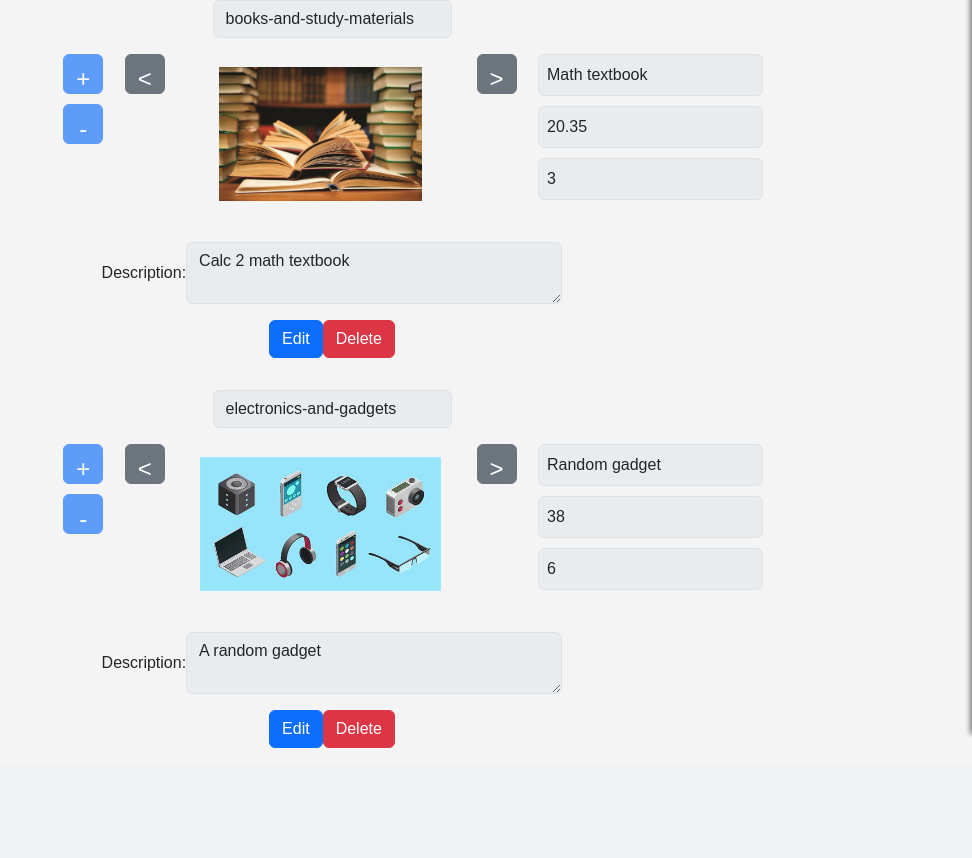
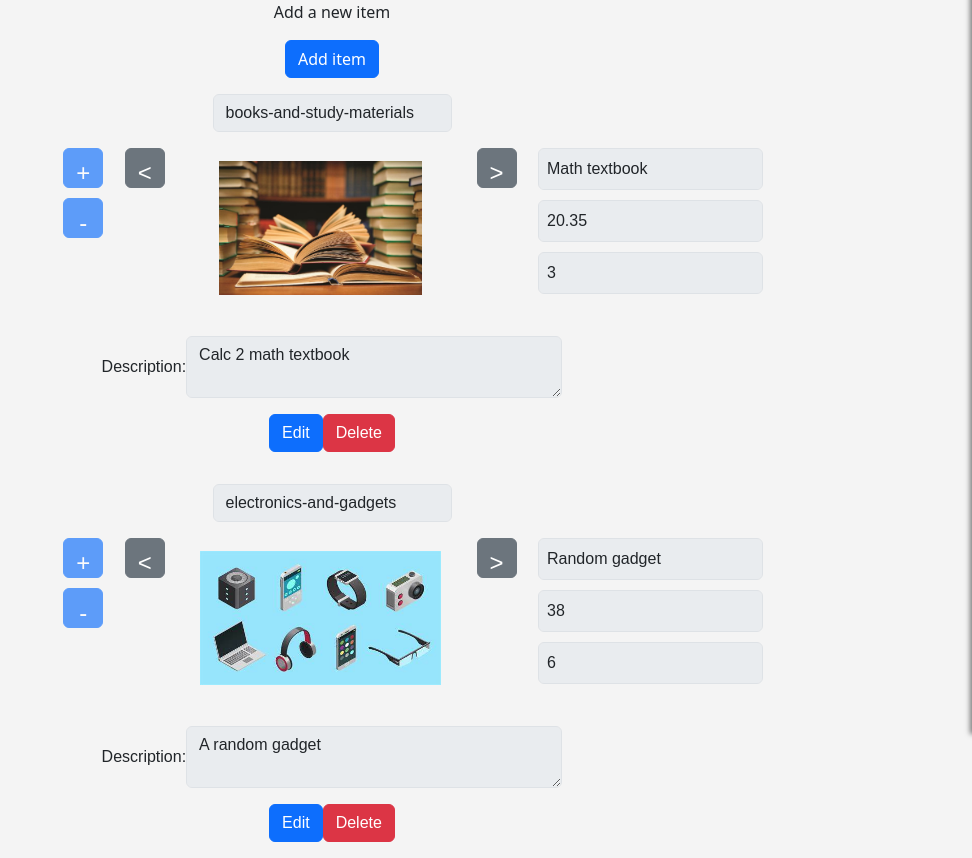
Before and after one commit to sofirij/UNB-STORE-V2, a Flask app: page /inventory in a window 1280 px wide. Shown: the part 66-924 px from the top of the page, without its empty margins (308-1280 px from the left). Before the commit the page ends 814 px from the top, so only its background shows below. Run offline with Flask 3, Linux system fonts and the light colour scheme; a user stored in the database is signed in; data comes from the database, SQL or seed files in the repository; both versions use the stored data as it was after the commit.

Commit message:
Inventory page is fully functional

```diff
--- a/app.py
+++ b/app.py
@@ -94,7 +94,7 @@ def inventory():
     inventory = getUserInventory(user_id)
     item_ids = getItemIds(user_id)
     inventory = zip(inventory, item_ids)
-    return render_template("inventory.html", inventory=inventory, filenames=INVENTORY_FILENAMES)
+    return render_template("inventory.html", inventory=inventory, filenames=CATEGORIES, isEmpty=item_ids == [])
 
 @app.route("/inventory/update/<int:item_id>", methods=["PUT"])
 @login_required
@@ -193,10 +193,9 @@ def addInventory():
         image.save(os.path.join('static', 'inventory-pics', f'user-{user_id}', filename))
     return jsonify({"successful": True})
 
-@app.route("/test", methods=["GET"])
-def test():
-    inventory = [1, 2, 3, 4]
-    return render_template("test.html", inventory=inventory)
+@app.route("/api/categories", methods=["GET"])
+def getCategories():
+    return jsonify({"categories":CATEGORIES, "successful": True})
 
 if __name__ == "__main__":
     app.run(debug=True, host='0.0.0.0', port=5000)
--- a/functions.py
+++ b/functions.py
@@ -7,8 +7,8 @@ import os
 import uuid
 from PIL import Image
 
-# List of valid inventory filenames
-INVENTORY_FILENAMES = ["books-and-study-materials", "clothing-and-accessories", "electronics-and-gadgets", "furniture-and-home-essentials", "miscellaneous", "services", "sports-and-fitness", "transportation-and-mobility"]
+# List of valid categories
+CATEGORIES = ["books-and-study-materials", "clothing-and-accessories", "electronics-and-gadgets", "furniture-and-home-essentials", "miscellaneous", "services", "sports-and-fitness", "transportation-and-mobility"]
 
 # List of valid image extensions
 ALLOWED_EXTENSIONS = ["jpg", "jpeg", "png", "gif"]
--- a/static/js/inventory.js
+++ b/static/js/inventory.js
@@ -211,10 +211,22 @@ document.addEventListener("DOMContentLoaded", function() {
         return true;
     }
 
+    // Attach event listeners to all dynamic elements
+    function attachEventListeners() {
+        const uploadButtons = document.querySelectorAll("[id^='upload-button-']");
+        const removeButtons = document.querySelectorAll("[id^='remove-button-']");
+        const imageInputs = document.querySelectorAll("[id^='item-image-']");
+        const editButtons = document.querySelectorAll("[id^='edit-']");
+        const saveButtons = document.querySelectorAll("[id^='save-']");
+        const cancelButtons = document.querySelectorAll("[id^='cancel-']");
+        const leftArrowButtons = document.querySelectorAll("[id^='left-arrow-']");
+        const rightArrowButtons = document.querySelectorAll("[id^='right-arrow-']");
+        const deleteButtons = document.querySelectorAll("[id^='delete-']");
+        const addItemButton = document.getElementById("add-item");
+        const newItemForm = document.getElementById("inventory-form-0");
 
-    // Add event listeners for all dynamic elements
         // for the upload button
-    document.querySelectorAll("[id^='upload-button-']").forEach(function(button) {
+        uploadButtons.forEach(function(button) {
             button.addEventListener("click", function() {
                 const itemId = button.id.split("-")[2];
                 document.getElementById(`item-image-${itemId}`).click();
@@ -222,7 +234,7 @@ document.addEventListener("DOMContentLoaded", function() {
         });
 
         // for the remove image button
-    document.querySelectorAll("[id^='remove-button-']").forEach(function(button) {
+        removeButtons.forEach(function(button) {
             button.addEventListener("click", function() {
                 const itemId = button.id.split('-')[2];
                 if (images[itemId].length > 0)
@@ -240,27 +252,27 @@ document.addEventListener("DOMContentLoaded", function() {
         });
 
         // for when the file input is changed
-    document.querySelectorAll("[id^='item-image-']").forEach(function(input) {
+        imageInputs.forEach(function(input) {
             input.addEventListener("change", handleImageUpload);
         });
 
         // for the edit button
-    document.querySelectorAll("[id^='edit-']").forEach(function(button) {
+        editButtons.forEach(function(button) {
             button.addEventListener("click", handleEditButtonClick);
         });
 
         //for the save button
-    document.querySelectorAll("[id^='save-']").forEach(function(button) {
+        saveButtons.forEach(function(button) {
             button.addEventListener("click", handleSaveButtonClick);
         });
 
         // for the cancel button
-    document.querySelectorAll("[id^='cancel-']").forEach(function(button) {
+        cancelButtons.forEach(function(button) {
             button.addEventListener("click", handleCancelButtonClick);
         });
 
         // for the left arrow button
-    document.querySelectorAll("[id^='left-arrow-']").forEach(function(button) {
+        leftArrowButtons.forEach(function(button) {
             button.addEventListener("click", function() {
                 console.log("Left arrow clicked");
                 const itemId = button.id.split('-')[2];;
@@ -272,7 +284,7 @@ document.addEventListener("DOMContentLoaded", function() {
         });
 
         // for the right arrow button
-    document.querySelectorAll("[id^='right-arrow-']").forEach(function(button) {
+        rightArrowButtons.forEach(function(button) {
             button.addEventListener("click", function() {
                 console.log("Right arrow clicked");
                 const itemId = button.id.split('-')[2];
@@ -284,12 +296,86 @@ document.addEventListener("DOMContentLoaded", function() {
         });
 
         // for the delete button
-    document.querySelectorAll("[id^='delete-']").forEach(function(button) {
+        deleteButtons.forEach(function(button) {
             button.addEventListener("click", handleDeleteButtonClick)
         });
 
+        // to show the new form when the add new item button is clicked
+        if (addItemButton) {
+            addItemButton.addEventListener("click", function() {
+                console.log("Add new item button clicked");
+                const main = document.getElementById("main");
+                let categories;
+
+                // make AJAX request to get the categories
+                fetch('/api/categories', {
+                    method: 'GET',
+                })
+                .then(response => response.json())
+                .then(data => {
+                    console.log('Success:', data);
+                    categories = data.categories.map(category => `<option value="${category}">${category}</option>`).join("");
+
+                    // add the new item form to the page
+                    const itemFormToAdd = `<form id="inventory-form-0" action="/inventory/add" method="POST" enctype="multipart/form-data" data-image-sources="[]">
+                    <div class="item-container mb-3">
+                        <div class="category-container mb-3">
+                            <select class="form-control mx-auto w-auto" id="categories-0" name="categories-0" required>
+                                <option value="" disabled selected>Select item category</option>
+                                ${categories}
+                            </select>
+                        </div>
+                        <div class="item-info mb-3">
+                            <div class="image-upload mb-3">
+                                <button type="button" id="upload-button-0" class="btn btn-primary">+</button>
+                                <button type="button" id="remove-button-0" class="btn btn-primary">-</button>
+                            </div>
+
+                            <div class="image-slide">
+                                <button type="button" id="left-arrow-0" class="btn btn-secondary">&lt;</button>
+                            </div>
+
+                            <div class="item-info-image mb-3">
+                                <img id="item-image-preview-0" src="static/inventory-pics/default/no-image.png" alt="placeholder" style="margin-top: 10px;">
+                                <input type="file" id="item-image-0" name="item-image-0" accept="image/*" style="display: none;" multiple>
+                            </div>
+
+                            <div class="image-slide">
+                                <button type="button" id="right-arrow-0" class="btn btn-secondary">&gt;</button>
+                            </div>
+
+                            <div class="item-info-text mb-3">
+                                <input class="form-control mx-auto w-auto" type="text" required id="item-name-0" name="item-name-0" placeholder="Item name">
+                                <input class="form-control mx-auto w-auto" type="text" required id="item-price-0" name="item-price-0" placeholder="Item price">
+                                <input class="form-control mx-auto w-auto" type="number" required id="item-quantity-0" name="item-quantity-0"  placeholder="Item quantity">
+                            </div>
+                        </div>
+                        <div class="item-description mb-3">
+                            <label for="item-description-0">Description:</label>
+                            <textarea class="form-control mx-auto w-auto" required id="item-description-0" name="item-description-0" rows="2" cols="50"></textarea>
+                        </div>
+                        <div class="options-container mb-3">
+                            <button id="add-0" name="add-0" type="submit" class="btn btn-primary">Add item</button>
+                        </div>
+                    </div>
+                </form>`;
+                main.insertAdjacentHTML("beforeend", itemFormToAdd);
+
+                itemId = 0;
+                images[itemId] = [];
+                currentIndex[itemId] = -1;
+                displayImage(images[itemId], currentIndex[itemId], document.getElementById(`item-image-preview-${itemId}`));
+                attachEventListeners();
+                })
+                .catch((error) => {
+                    console.error('Error:', error);
+                });
+            });
+        }
+
         // for the add new item button
-    document.getElementById("inventory-form-0").addEventListener("submit", function (event) {
+        if (newItemForm) {
+            newItemForm.addEventListener("submit", function (event) {
                 event.preventDefault();
                 const form = event.target;
                 const itemId = form.id.split('-')[2];
@@ -317,5 +403,8 @@ document.addEventListener("DOMContentLoaded", function() {
                     console.error('Error:', error);
                 });
             });
+        }
+    }
 
+    attachEventListeners();
 });
--- a/templates/inventory.html
+++ b/templates/inventory.html
@@ -4,6 +4,15 @@
 
 {% block link %}
     <link href="{{ url_for('static', filename='css/inventory.css')}}" rel="stylesheet">
+{% endblock %}
+
+{% block add %}
+    {% if not isEmpty %}
+        <div class="mb-3" align="center">
+            <p>Add a new item</p>
+            <button type="button" id="add-item" class="btn btn-primary">Add item</button>
+        </div>
+    {% endif %}
 {% endblock %}
 
 {% block main %}
@@ -67,7 +76,9 @@
                 </div>
             </form>
         {% else %}
-            <p>Add your first item</p>
+            <div class="mb-3" align="center">
+                <p>Add your first item</p>
+            </div>
 
             <form id="inventory-form-0" action="/inventory/add" method="POST" enctype="multipart/form-data" data-image-sources="[]">
                 <div class="item-container mb-3">
--- a/templates/layout.html
+++ b/templates/layout.html
@@ -40,6 +40,7 @@
                 </div>
             </div>
         </nav>
+        {% block add %}{% endblock %}
 
         {% if session["user_id"] %}
             <div class="sidebar" id="sidebar">
@@ -56,7 +57,7 @@
             </div>
         {% endif %}
 
-        <main>
+        <main id="main">
             {% block main %}{% endblock %}
         </main>
 
```
Also changed, not shown: templates/test.html (deleted, +0 -16 lines), app.db, static/inventory-pics/user-5/25-24bf2a28-3d60-4dde-b52b-dc114e02e26f.png (deleted), static/inventory-pics/user-5/25-93d7d0dc-227e-4f12-9f4f-cfc692c72431.png (deleted), static/inventory-pics/user-5/25-eab2a5ce-4f47-4d05-88db-cb4ff16d2392.png (deleted), static/inventory-pics/user-5/27-2712e886-ea98-4abf-aabf-3a0e49461998.png (added), static/inventory-pics/user-5/28-501651fa-b1b4-46c1-aff2-fd0212288ebb.png (added). Lines whose indentation alone changed are shown as unchanged.
